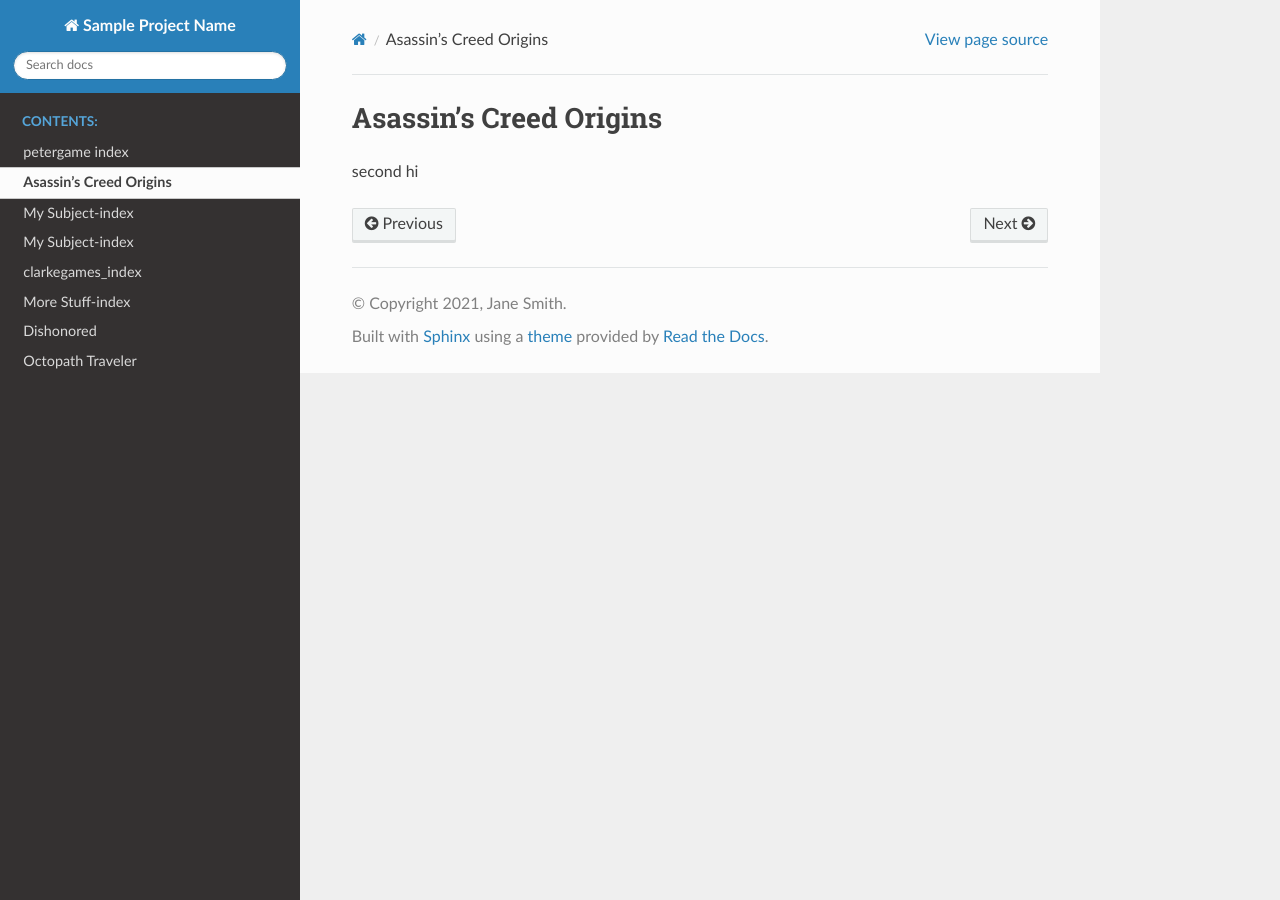
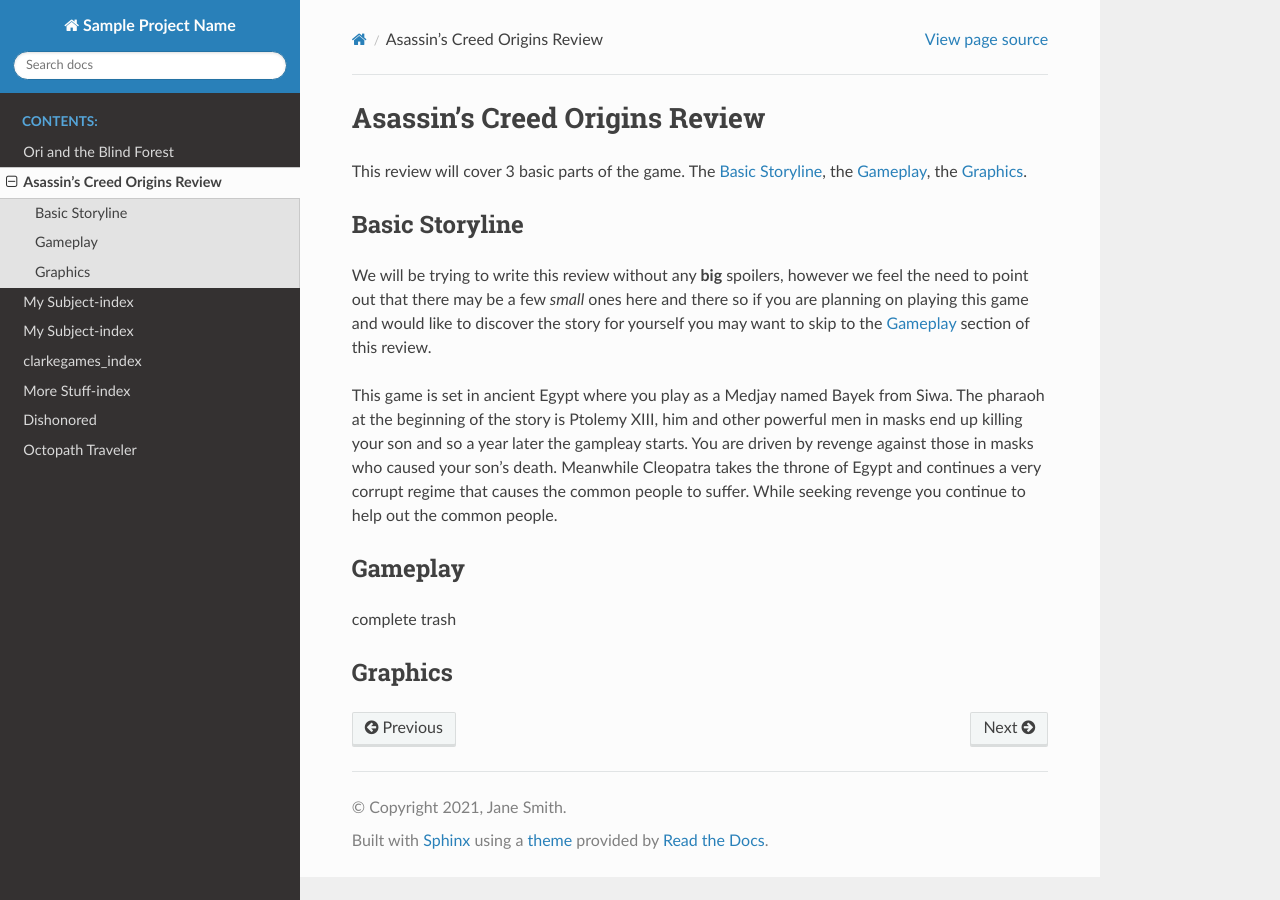
Before and after one commit to walkwitzpeter/video_game_review, a Sphinx documentation site: the page built from source/peters_games/asassins_creed_origins.rst, in a window 1280 px wide. Built offline with Sphinx 7.4.7 and the Read the Docs theme 2.0.0, drawn with Linux system fonts in a browser that asks for light colours.

Commit message:
Little bit of work on AC Origins

```diff
--- a/source/peters_games/asassins_creed_origins.rst
+++ b/source/peters_games/asassins_creed_origins.rst
@@ -1,4 +1,35 @@
-Asassin's Creed Origins
-=======================
+Asassin's Creed Origins Review
+==============================
+This review will cover 3 basic parts of the game. The :ref:`Storyline`, the
+:ref:`Gameplay`, the :ref:`Graphics`.
 
-second hi
+
+.. _Storyline:
+
+Basic Storyline
+---------------
+We will be trying to write this review without any **big** spoilers, however we
+feel the need to point out that there may be a few *small* ones here and there
+so if you are planning on playing this game and would like to discover the story
+for yourself you may want to skip to the :ref:`Gameplay` section of this review.
+
+This game is set in ancient Egypt where you play as a Medjay named Bayek from
+Siwa. The pharaoh at the beginning of the story is Ptolemy XIII, him and other
+powerful men in masks end up killing your son and so a year later the gampleay
+starts. You are driven by revenge against those in masks who caused your son's
+death. Meanwhile Cleopatra takes the throne of Egypt and continues a very
+corrupt regime that causes the common people to suffer. While seeking revenge
+you continue to help out the common people.
+
+
+.. _Gameplay:
+
+Gameplay
+--------
+complete trash
+
+
+.. _Graphics:
+
+Graphics
+--------
```
Also changed, not shown: source/peters_games/ori_and_the_blind_forest.rst (+10 -3 lines).
